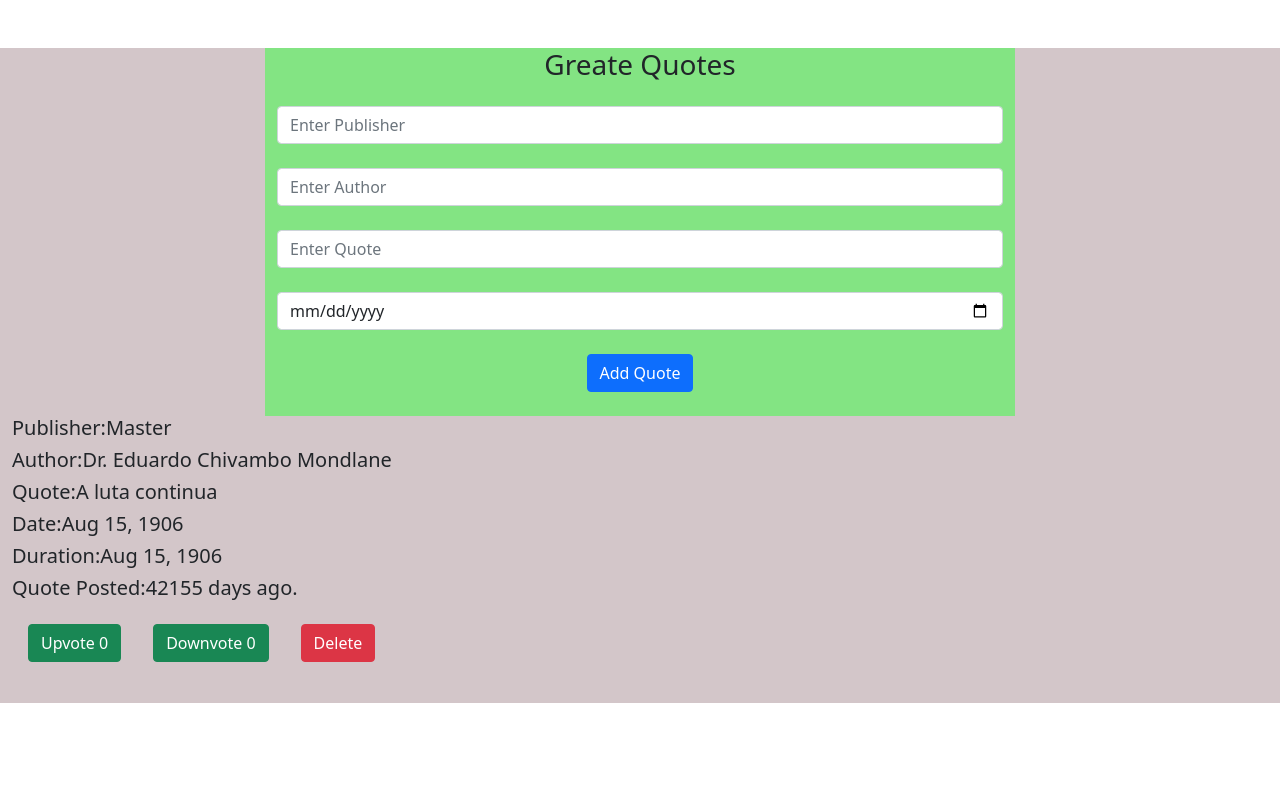
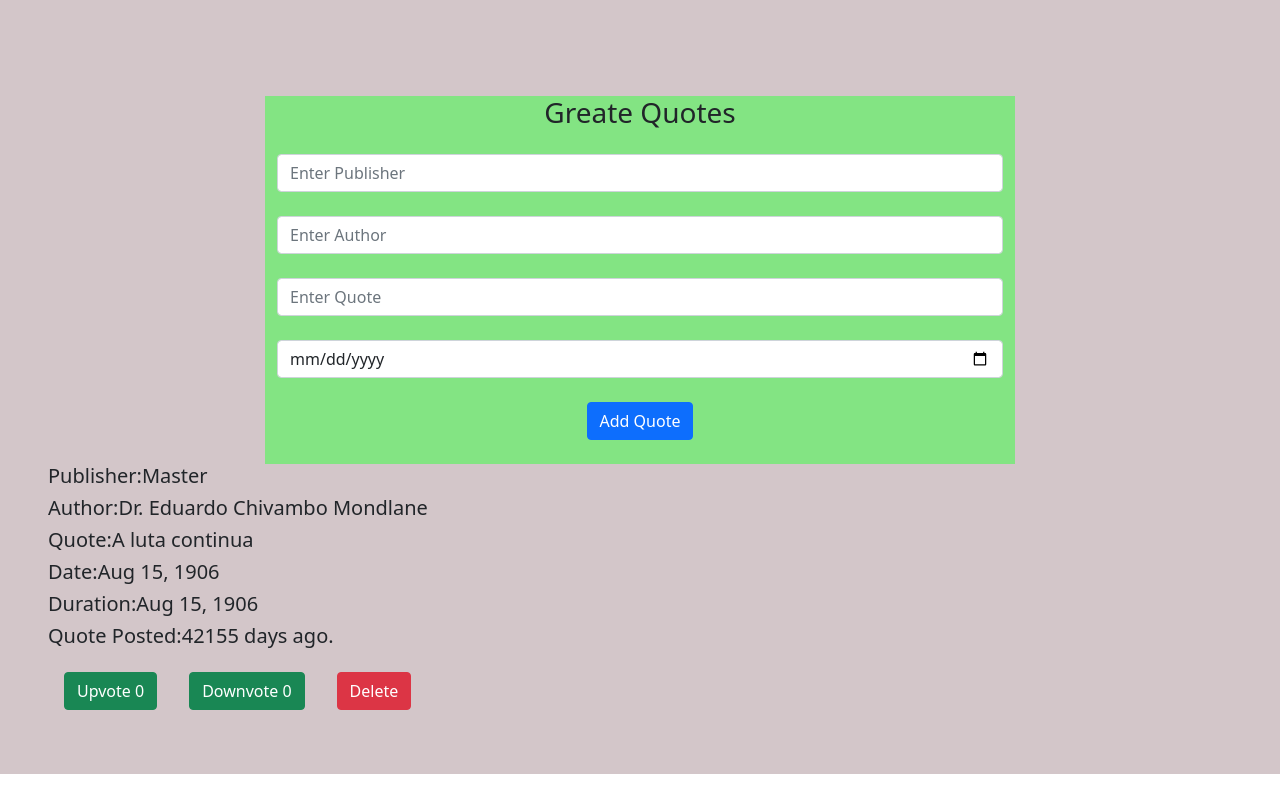
Before and after one commit to amon-wanyonyi/quote, an Angular app: page / in a window 1280 px wide. Built offline with nearby package versions, Linux system fonts and the light colour scheme.

Commit message:
Edit details component

```diff
--- a/src/app/details/details.component.html
+++ b/src/app/details/details.component.html
@@ -1,4 +1,4 @@
-<div class="container-fluid">
+<div class="container-fluid p-5 ">
     <app-form (Data)="fun($event)"></app-form>
     <div *ngFor="let quote of quotes; let i = index">
         <h5>Publisher:{{quote.publisher}}</h5>
```
